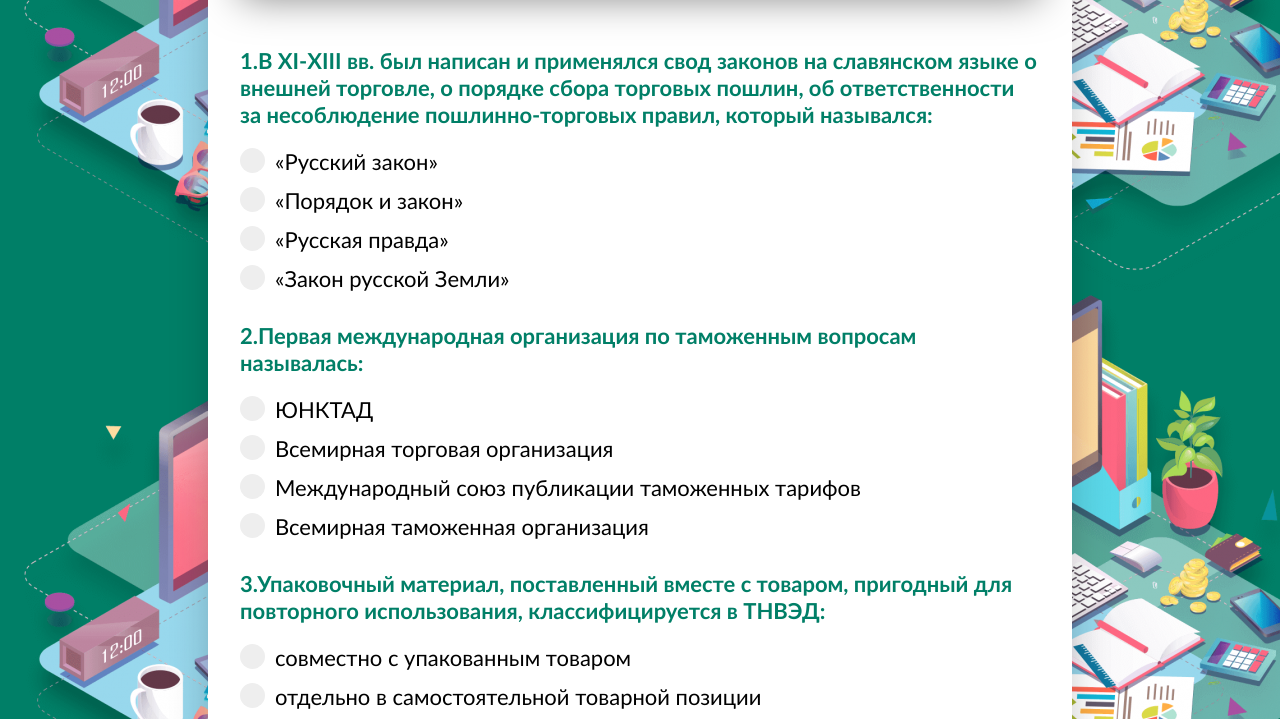
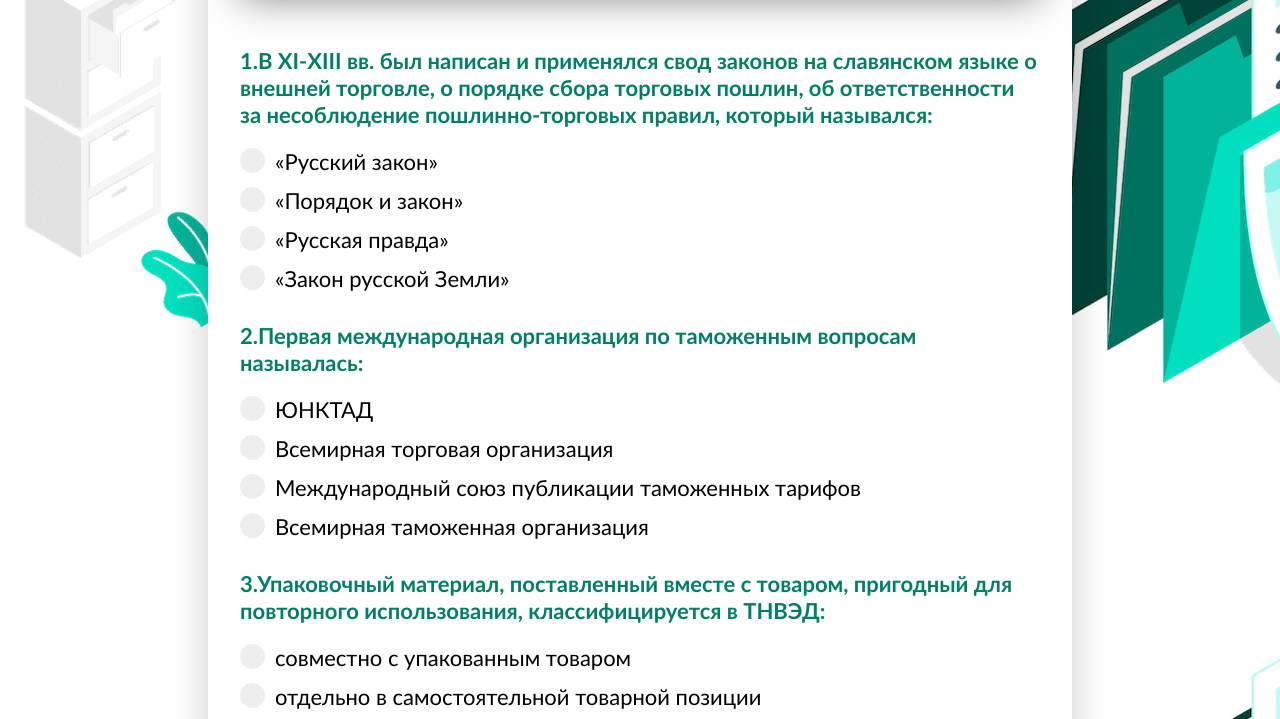
Before and after one commit to KafedraTd/olympics_v2, a plain HTML site: page TS/testing_22_reg.html in a window 1280 px wide. Shown: the part 274-993 px from the top of the page. Drawn offline with Linux system fonts and the light colour scheme.

Commit message:
Update testing.css

```diff
--- a/styles/testing.css
+++ b/styles/testing.css
@@ -7,8 +7,8 @@ body {
     align-items: center;
     justify-content: center;
     font-size: 22px;
-    background: url('../images/testing2.png');
-    background-color: var(--color-primary-dark);
+    background: url('../images/loginico.png');
+
 }
 
 
```
